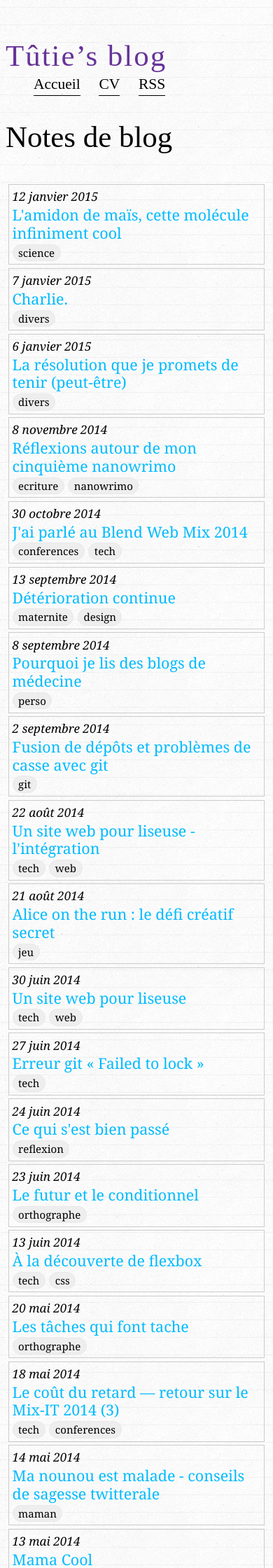
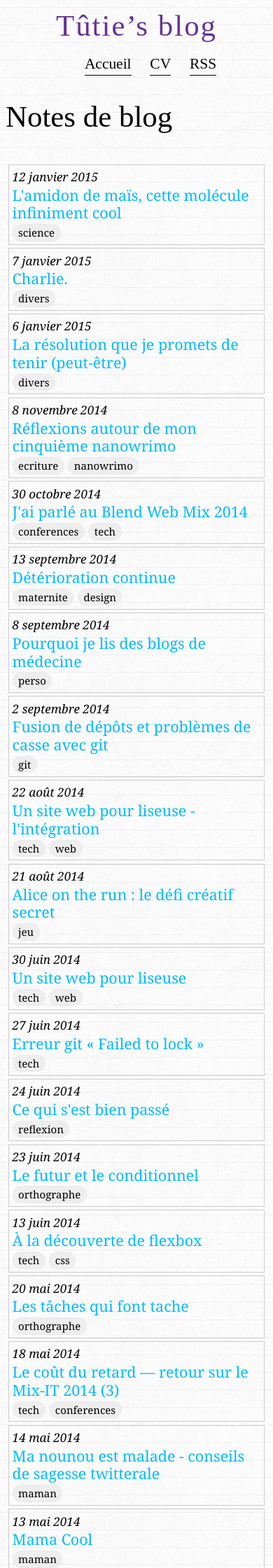
Before and after one commit to tut-tuuut/tut-tuuut.github.io, a Jekyll site: the page built from index.html, in a window 390 px wide. Shown: the top 2240 px of the page at 70% size. Built offline with Jekyll 4.4.1, drawn with Linux system fonts in a browser that asks for light colours.

Commit message:
Mod: better header on small screens

```diff
--- a/css/main.css
+++ b/css/main.css
@@ -97,7 +97,17 @@ header a {
 .header nav ul li {
   display: inline;
 }
-
+@media (max-width: 700px) {
+  .header nav,
+  .title {
+    display: block;
+    margin: .5em 0;
+    text-align: center;
+  }
+  .site {
+    margin-top: .2em;
+  }
+}
 .header nav a {
   color: #000;
   text-decoration: none;
```
